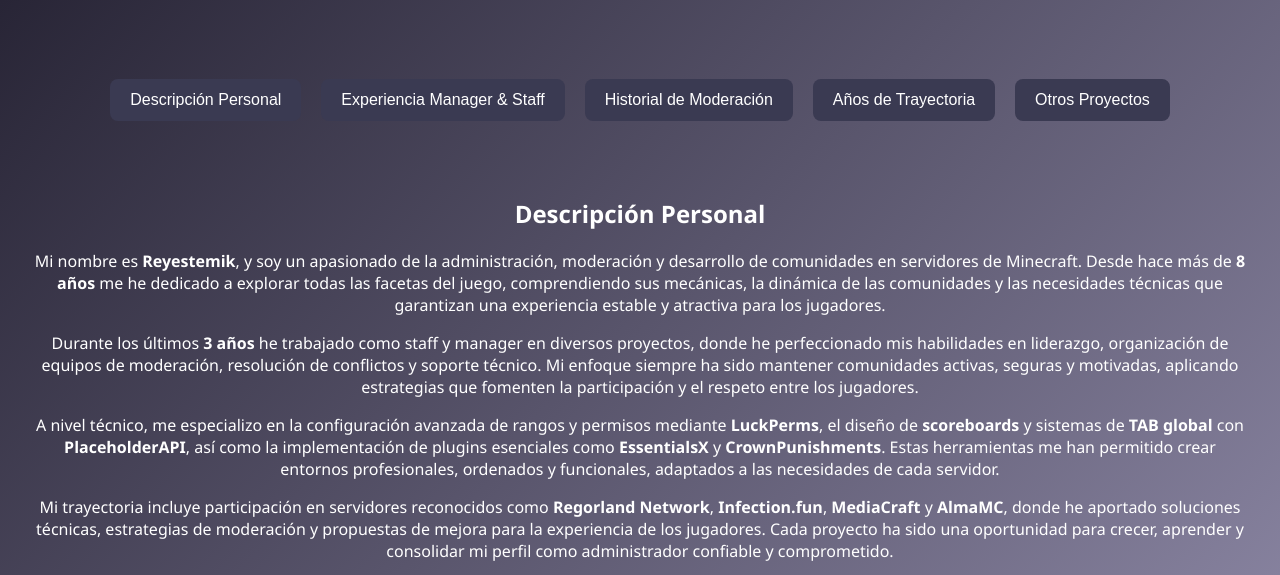
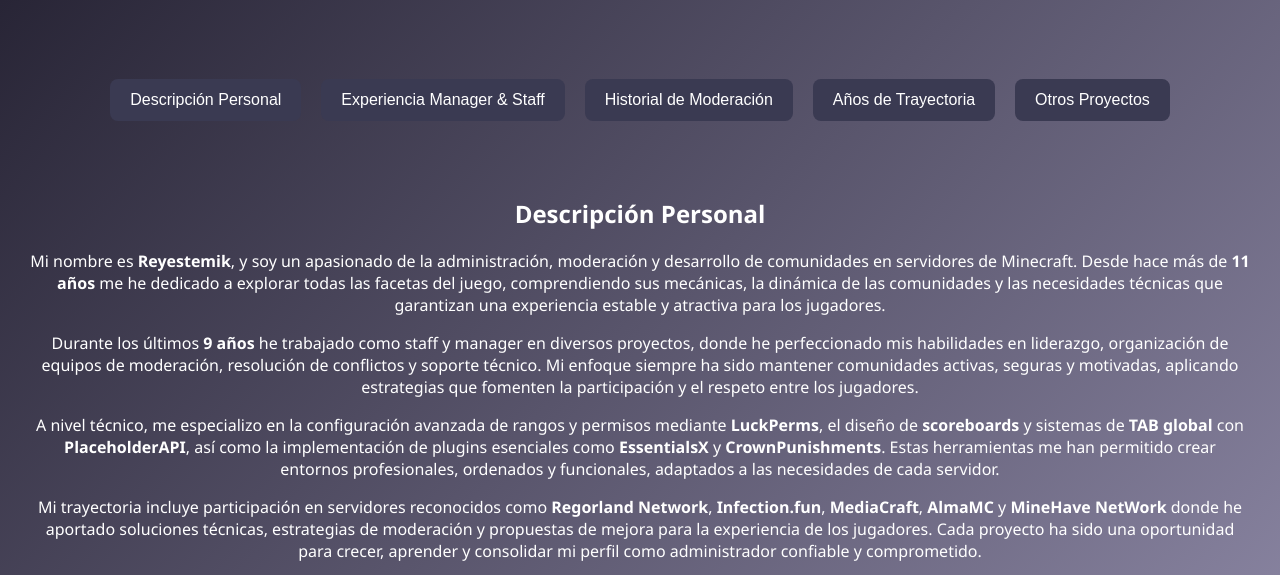
Before and after one commit to reyestemik/portafoli0, a plain HTML site: page index.html in a window 1280 px wide. Shown: the part 178-753 px from the top of the page. Drawn offline with Linux system fonts and the light colour scheme.

Commit message:
Revise portfolio content and update experience
Updated personal information and experience details in the portfolio.

```diff
--- a/index.html
+++ b/index.html
@@ -84,10 +84,10 @@
   <h2>Descripción Personal</h2>
   <p>
     Mi nombre es <strong>Reyestemik</strong>, y soy un apasionado de la administración, moderación y desarrollo de comunidades en servidores de Minecraft.
-    Desde hace más de <strong>8 años</strong> me he dedicado a explorar todas las facetas del juego, comprendiendo sus mecánicas, la dinámica de las comunidades y las necesidades técnicas que garantizan una experiencia estable y atractiva para los jugadores.
+    Desde hace más de <strong>11 años</strong> me he dedicado a explorar todas las facetas del juego, comprendiendo sus mecánicas, la dinámica de las comunidades y las necesidades técnicas que garantizan una experiencia estable y atractiva para los jugadores.
   </p>
   <p>
-    Durante los últimos <strong>3 años</strong> he trabajado como staff y manager en diversos proyectos, donde he perfeccionado mis habilidades en liderazgo, organización de equipos de moderación, resolución de conflictos y soporte técnico.
+    Durante los últimos <strong>9 años</strong> he trabajado como staff y manager en diversos proyectos, donde he perfeccionado mis habilidades en liderazgo, organización de equipos de moderación, resolución de conflictos y soporte técnico.
     Mi enfoque siempre ha sido mantener comunidades activas, seguras y motivadas, aplicando estrategias que fomenten la participación y el respeto entre los jugadores.
   </p>
   <p>
@@ -95,7 +95,7 @@
     Estas herramientas me han permitido crear entornos profesionales, ordenados y funcionales, adaptados a las necesidades de cada servidor.
   </p>
   <p>
-    Mi trayectoria incluye participación en servidores reconocidos como <strong>Regorland Network</strong>, <strong>Infection.fun</strong>, <strong>MediaCraft</strong> y <strong>AlmaMC</strong>, donde he aportado soluciones técnicas, estrategias de moderación y propuestas de mejora para la experiencia de los jugadores.
+    Mi trayectoria incluye participación en servidores reconocidos como <strong>Regorland Network</strong>, <strong>Infection.fun</strong>, <strong>MediaCraft</strong>, <strong>AlmaMC</strong> y <strong>MineHave NetWork</strong> donde he aportado soluciones técnicas, estrategias de moderación y propuestas de mejora para la experiencia de los jugadores.
     Cada proyecto ha sido una oportunidad para crecer, aprender y consolidar mi perfil como administrador confiable y comprometido.
   </p>
   <p>
@@ -109,7 +109,7 @@
   <h2>Experiencia como Manager y Staff</h2>
   <p>
     A lo largo de mi trayectoria he desempeñado funciones como <strong>manager</strong> y <strong>staff</strong> en servidores reconocidos dentro de la comunidad de Minecraft, tales como
-    <strong>Regorland Network</strong>, <strong>Infection.fun</strong>, <strong>MediaCraft</strong> y <strong>AlmaMC</strong>.
+    <strong>Regorland Network</strong>, <strong>MineHave NetWork</strong>, <strong>Infection.fun</strong>, <strong>MediaCraft</strong> y <strong>AlmaMC</strong>.
     Estos proyectos me han permitido consolidar mi perfil como administrador confiable, capaz de liderar equipos, mantener comunidades activas y aportar soluciones técnicas de alto nivel.
   </p>
   <p>
```
